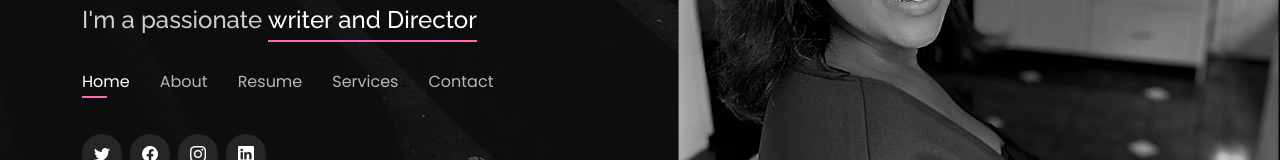
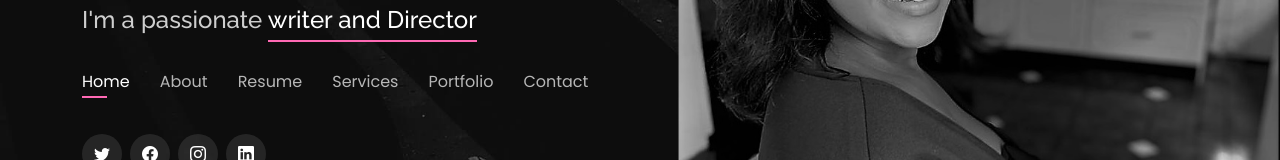
Before and after one commit to KatalinaPodi24/katalinathegenius, a plain HTML site: page index.html in a window 1280 px wide. Shown: the part 344-504 px from the top of the page. Drawn offline with nearby package versions, Linux system fonts and the light colour scheme.

Commit message:
nav link

```diff
--- a/index.html
+++ b/index.html
@@ -46,7 +46,7 @@
           <li><a class="nav-link" href="#about">About</a></li>
           <li><a class="nav-link" href="#resume">Resume</a></li>
           <li><a class="nav-link" href="#services">Services</a></li>
-          <!-- <li><a class="nav-link" href="#portfolio">Portfolio</a></li> -->
+          <li><a class="nav-link" href="#portfolio">Portfolio</a></li>
           <li><a class="nav-link" href="#contact">Contact</a></li>
         </ul>
         <i class="bi bi-list mobile-nav-toggle"></i>
```
